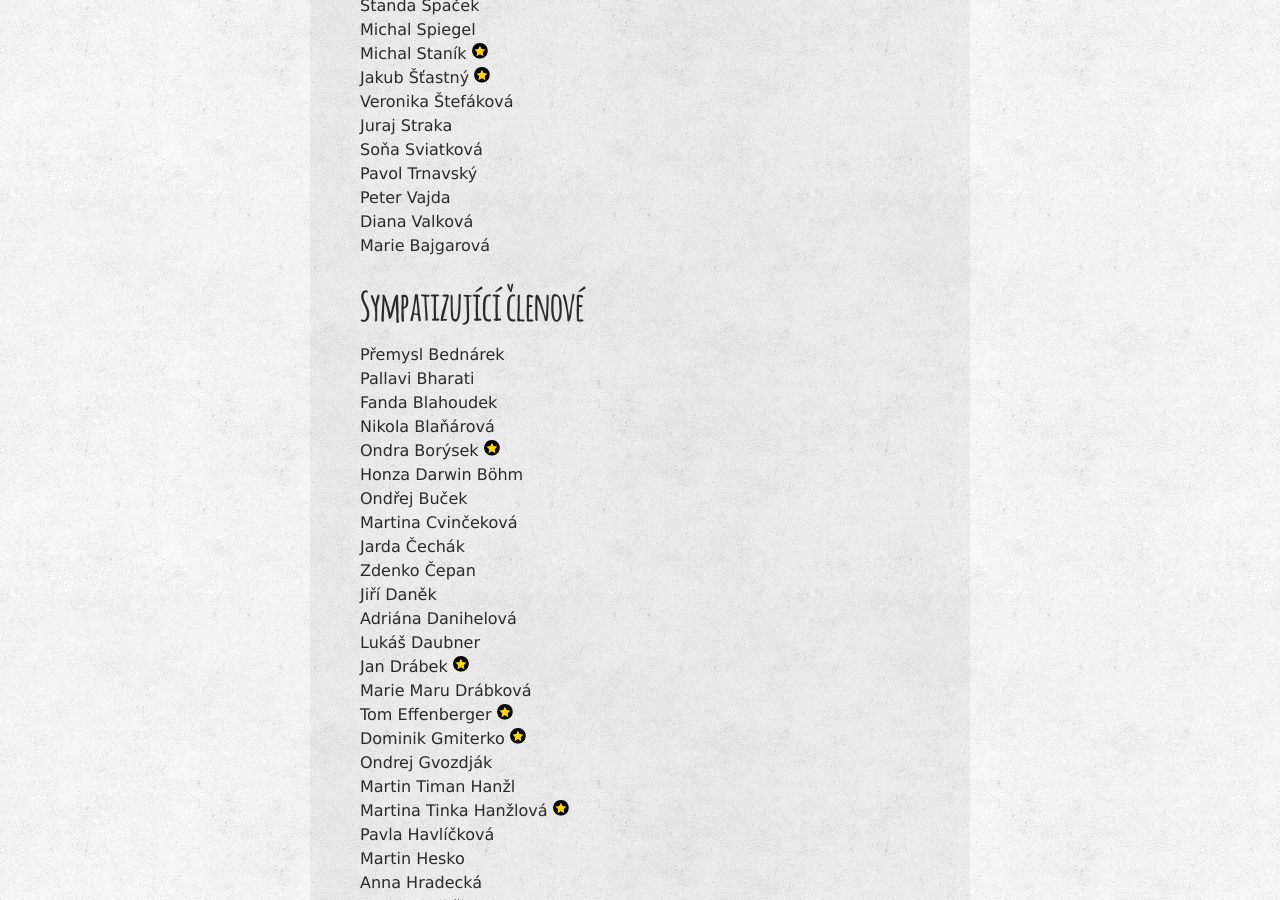
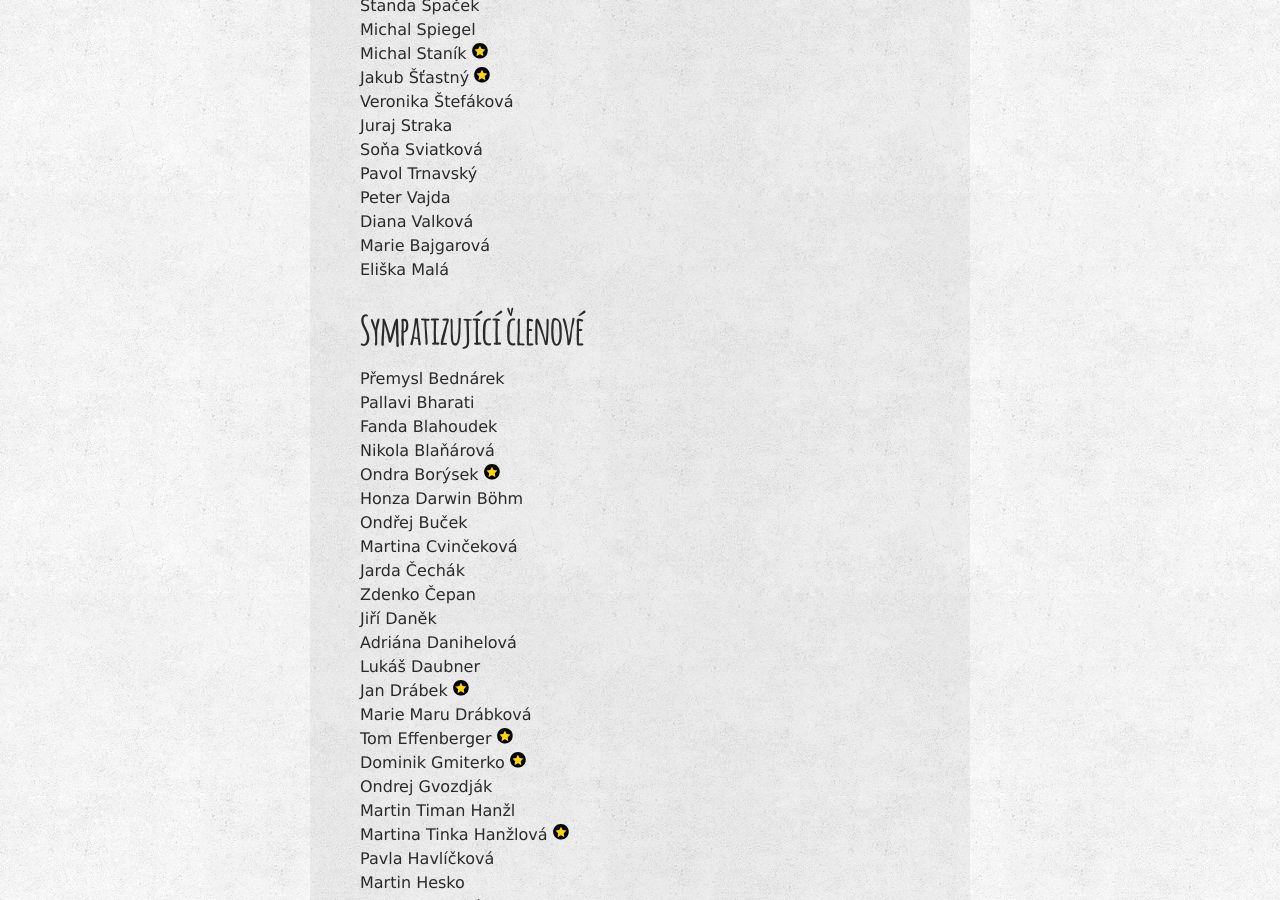
Before and after one commit to zverinec/zverinec-web, a Jekyll site: the page built from _pages/members.md, in a window 1280 px wide and 900 px high, scrolled down 1607 px. Built offline with Jekyll 4.4.1, drawn with Linux system fonts in a browser that asks for light colours; comment, search, counter and statistics services are not loaded.

Commit message:
update members.md
added a member

```diff
--- a/_pages/members.md
+++ b/_pages/members.md
@@ -61,6 +61,7 @@ Pavol Trnavský<br/>
 Peter Vajda<br/>
 Diana Valková<br/>
 Marie Bajgarová<br/>
+Eliška Malá<br/>
 
 
 ## Sympatizující členové
```
